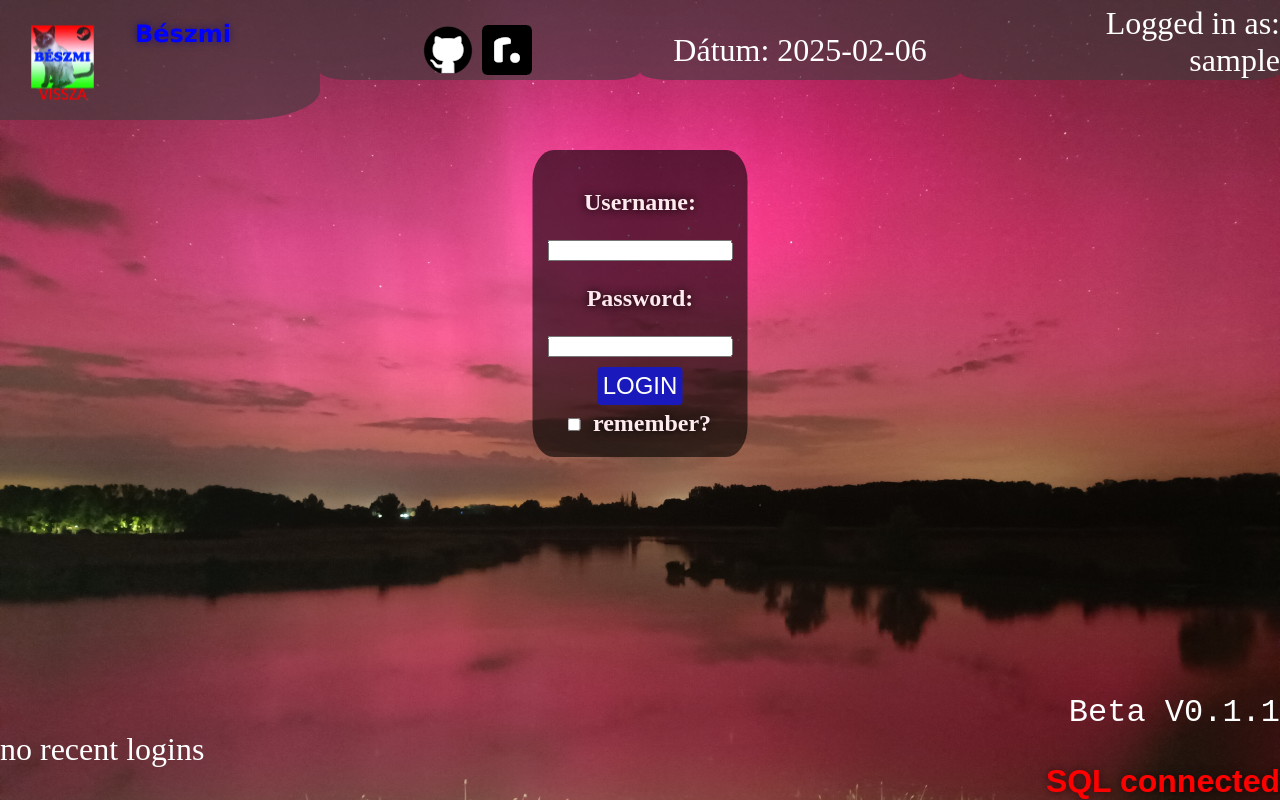
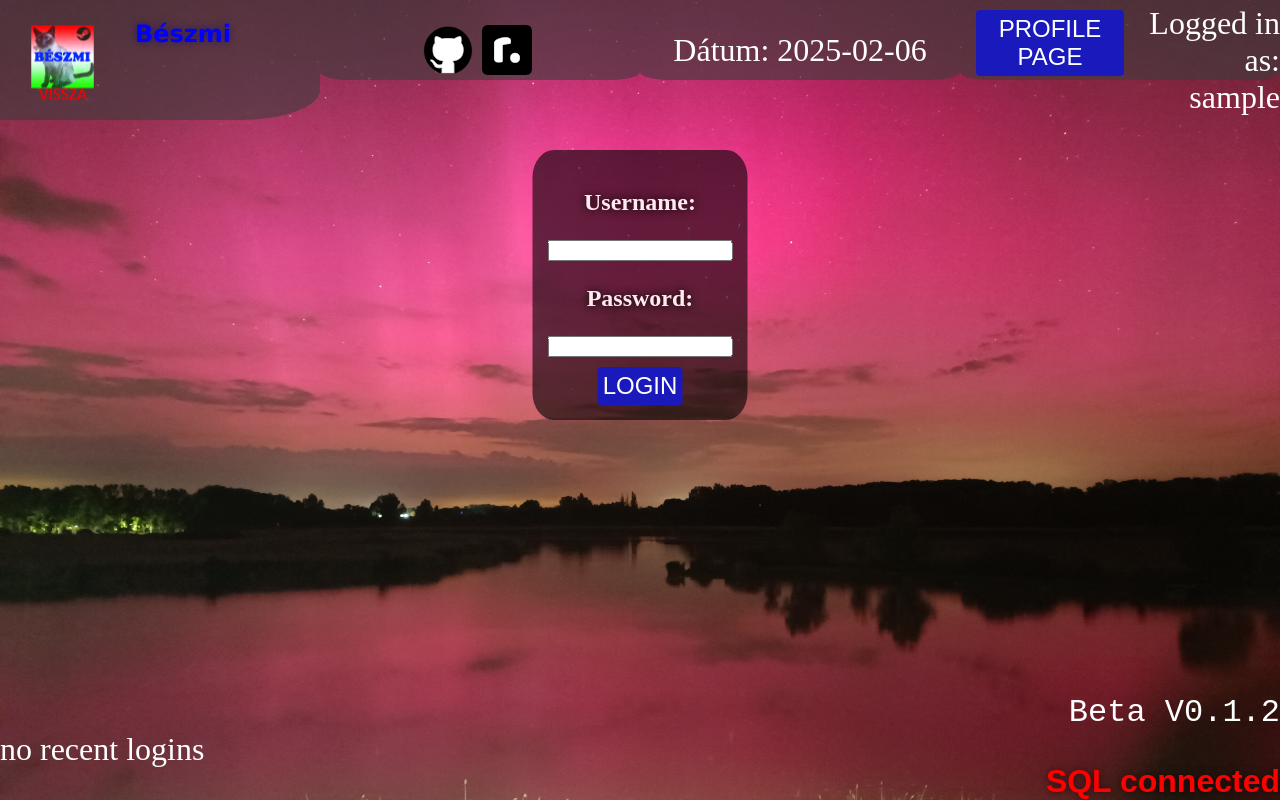
Before and after one commit to Beszmi/ordering_practice_app, a PHP site: page /login.php?user_type=buying in a window 1280 px wide. Run offline with PHP 8.4, Linux system fonts and the light colour scheme; the visitor is signed in with stand-in values (Sample User, id 1).

Commit message:
login and profile page changes
Passowrd no longer stored for longer than needed, type and id remembered, profile page now has buttons for future function, menu now has profile page button if logged in

```diff
--- a/login.php
+++ b/login.php
@@ -108,9 +108,12 @@
 
                 if ($row){
                     $pw = htmlentities($row["password"]);
-                    $_SESSION["logged_in_user_id"]  = $row["id"];
                     if (password_verify($_SESSION["session_password"], $pw)){
                         $_SESSION["succesful_login"] = TRUE;
+
+                        $_SESSION["logged_in_user_id"]  = $row["id"];
+                        $_SESSION["session_password"] = NULL;
+                        $_SESSION["logged_in_user_type"]  = $row["type"];
                         header("Location: {$user_type}.php");
                     } else {
                         $error_message = "wrong password! $pw";
@@ -142,7 +145,7 @@
                 echo "<p class=\"info1\">Password: </p><br><input type =\"password\" name = \"pass\">";
                 echo "<br>";
                 echo "<button type=\"submit\" name=\"login_button\" class=\"info\">LOGIN</button><br>";
-                echo "<input type =\"checkbox\" name=\"remember\" value =\"false\"> <p class=\"info1\" style = \" margin: 5px; \">remember?</p>";
+                // echo "<input type =\"checkbox\" name=\"remember\" value =\"false\"> <p class=\"info1\" style = \" margin: 5px; \">remember?</p>";
                 echo "</form>";
                 echo "</div>";
 
--- a/menu.php
+++ b/menu.php
@@ -11,6 +11,7 @@
         color: white;
         text-shadow: rgba(0, 0, 0, 0.8);
         right: 10px;
+        margin-left: 5%;
     }
 </style>
 <div class="menu">
@@ -39,17 +40,20 @@
     <?php echo "Dátum: " . (date("Y-m-d",$t));
     ?> </p>
     </div>
-    <div class="menu_resz"><p class="user_name">
+    <div class="menu_resz" style="display: flex;  justify-content: flex-end;"><p class="user_name">
         <?php
             if (!empty($_SESSION["session_username"])){
-                echo "Logged in as: <br> {$_SESSION["session_username"]}";
+                echo "<form action= \"profile.php\" method =\"post\">";
+                echo "<button type=\"submit\" name=\"entering\" class=\"info\">PROFILE PAGE</button><br>";
+                echo "</form>";
+                echo "<p class=\"user_name\">Logged in as: <br> {$_SESSION["session_username"]}</p>";
             } else {
                 echo "not logged in!";
             }
         ?>
     </p></div>
 </div>
-<div class="version_box"><p class="version">Beta V0.1.1</p>
+<div class="version_box"><p class="version">Beta V0.1.2</p>
 <?php
     if (isset($connection_error)){
             echo "<p class=\"error\" style=\"font-size: 32px;\">$connection_error</p>";
```
Also changed, not shown: profile.php (+11 -4 lines).
